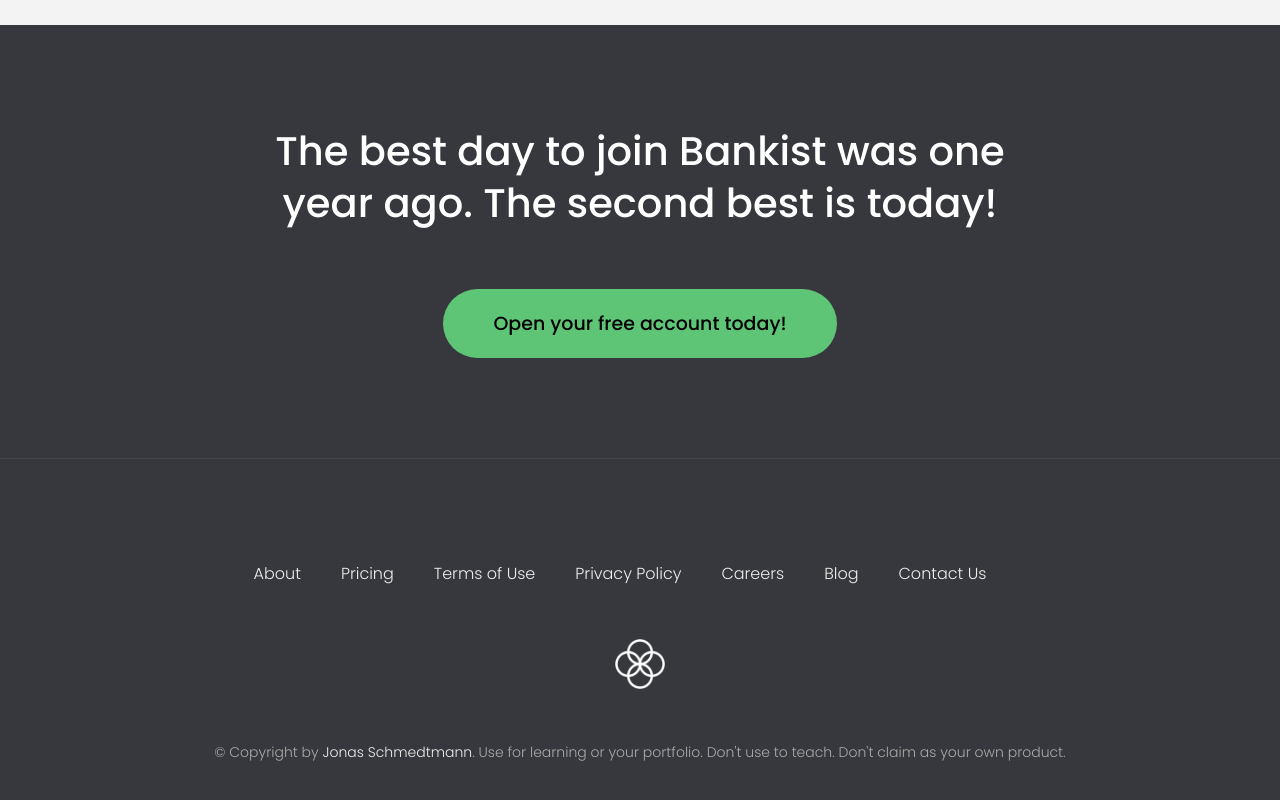
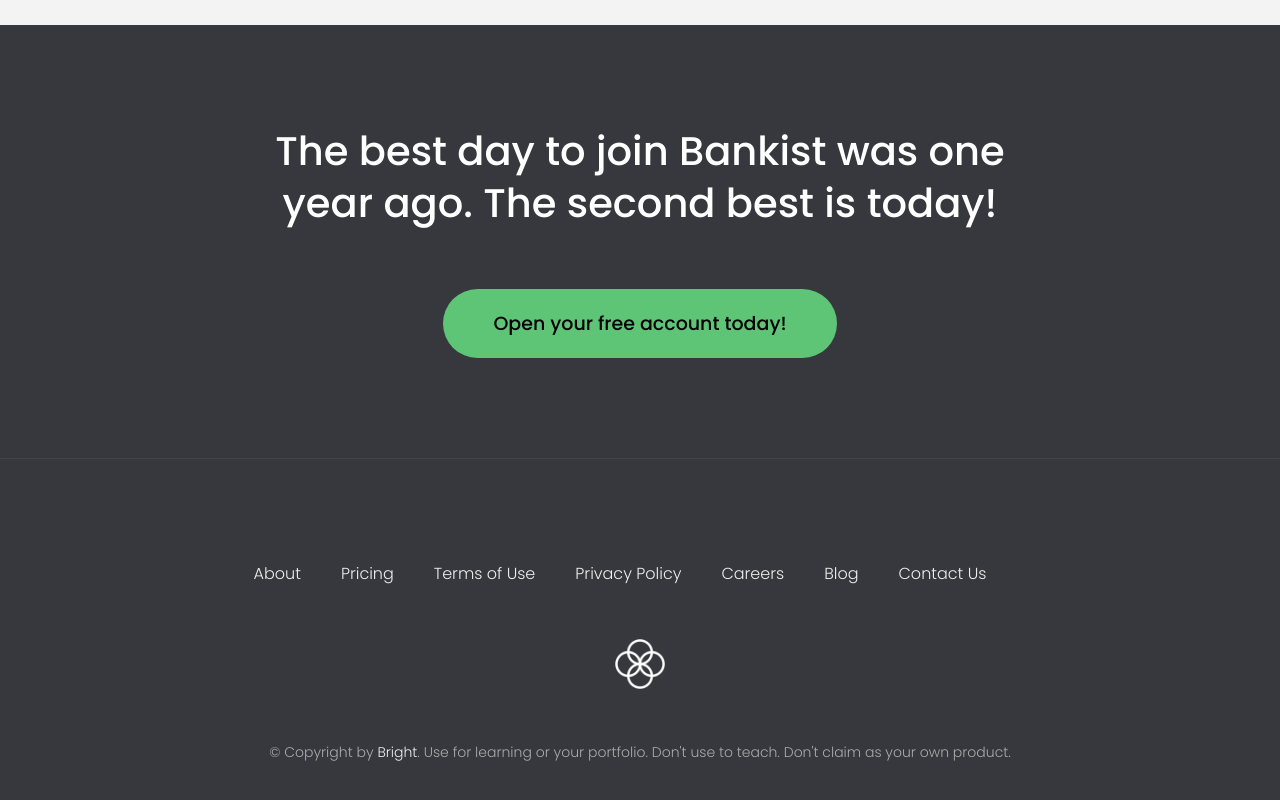
Before and after one commit to NehlTech/JavaScript, a plain HTML site: page Bankist/index.html in a window 1280 px wide. Shown: the part 4171-4971 px from the top of the page. Drawn offline with Linux system fonts and the light colour scheme.

Commit message:
Bankist Updated

```diff
--- a/Bankist/index.html
+++ b/Bankist/index.html
@@ -325,8 +325,8 @@
         <a
           class="footer__link twitter-link"
           target="_blank"
-          href="https://twitter.com/jonasschmedtman"
-          >Jonas Schmedtmann</a
+          href="https://github.com/NehlTech"
+          >Bright</a
         >. Use for learning or your portfolio. Don't use to teach. Don't claim
         as your own product.
       </p>
```
